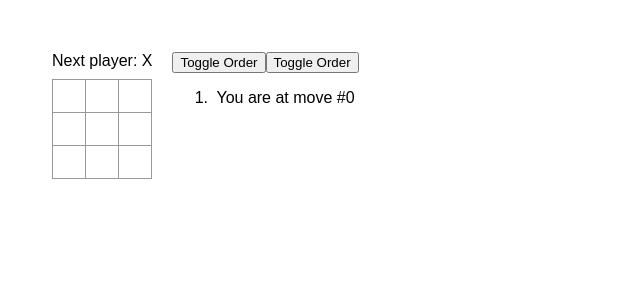
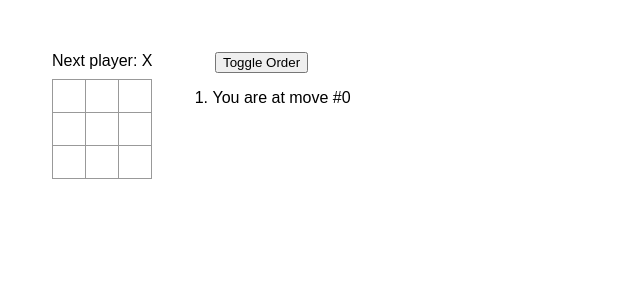
Before and after one commit to AndreaDaza/react-mini-projects, a React (Vite) app: page / in a window 1280 px wide. Shown: the top 300 px of the page, without its empty margins (0-640 px from the left). Built offline with nearby package versions, Linux system fonts and the light colour scheme.

Commit message:
fix: test

```diff
--- a/src/App.tsx
+++ b/src/App.tsx
@@ -139,7 +139,6 @@ const Game = () => {
       </div>
       <div className="game-info">
         <button onClick={toggleOrder}>Toggle Order</button>
-        <button onClick={toggleOrder}>Toggle Order</button>
         <ol>{moves}</ol>
       </div>
     </div>
```
